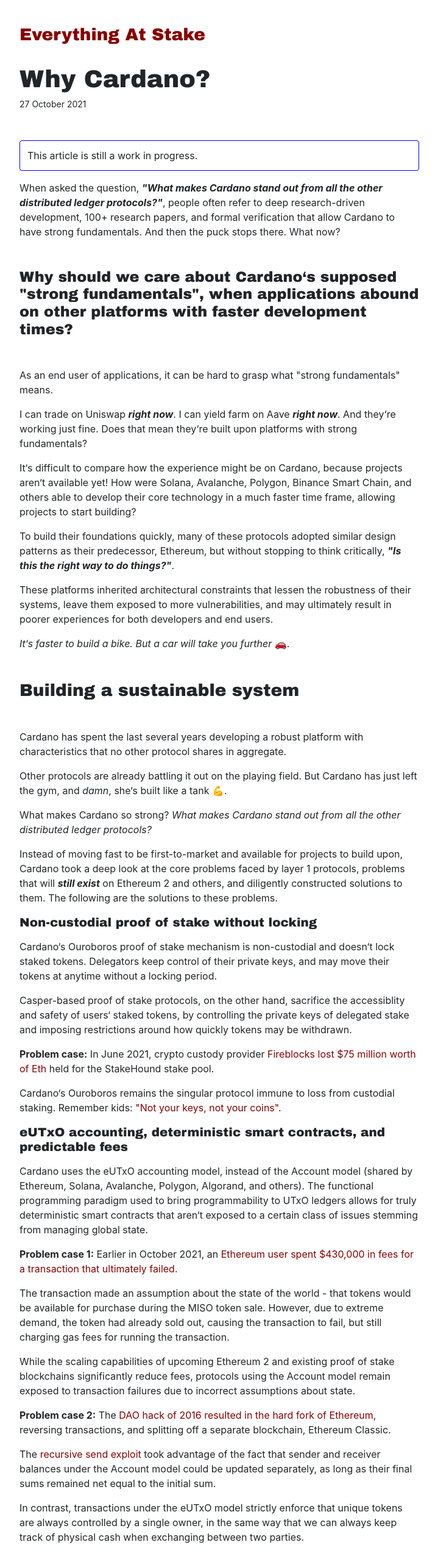
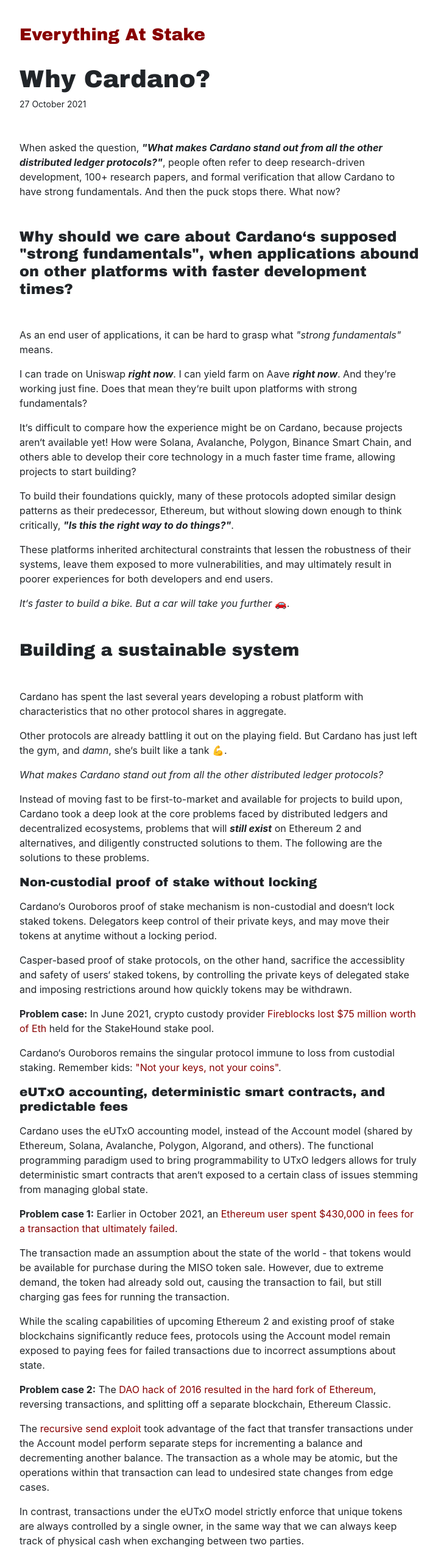
Before and after one commit to bryanyee/everything-at-stake, a Next.js app in the folder client/: page /why-cardano in a window 1280 px wide. Shown: the top 2551 px of the page at 61% size, without its empty margins (280-999 px from the left). Built offline with nearby package versions, Linux system fonts and the light colour scheme.

Commit message:
Finish why Cardano

```diff
--- a/client/pages/why-cardano.js
+++ b/client/pages/why-cardano.js
@@ -1,42 +1,38 @@
 import Emoji from 'components/Emoji';
 import ExternalLink from 'components/ExternalLink';
 import Layout from 'components/Layout';
-import HighlightBox from 'components/HighlightBox';
 
 import { UNICODE_VALUES } from 'config/constants';
 import { findPage } from 'config/pages';
 
 const page = findPage('why-cardano');
 
-// Unlike Ethereum 1.0, they all seem to tackle the "scalability" problem head on, either by implementing a proof of stake consensus mechanism upfront, or by using alternative data structures from blockchains (such as DAGs). Aside from this divergence from Ethereum to avoid the plauge of high fees, however, they still share many of the same limitations.
-
 // Additionally, functional programming in Haskell and Plutus may present a strange, novel pattern to problem solving to many developers, while Solidity, Rust, and C++ are more readily accessible to a much wider pool of developers.
 
-// No long running applications exist right now. Every popular dApp is at most the age of a toddler.
-
-// Curiously, the intro to the postmortem states: "Solana is designed for adversarial conditions."
-// But in the immediately following paragraph, it states: "The cause of the network stall was, in effect, a denial of service attack...These transactions created a memory overflow, which caused many validators to crash forcing the network to slow down and eventually stall."
-// Those statements don‘t line up.
+// Scaling resources:
+// https://github.com/input-output-hk/cardano-node/issues/3247 - [FR] - Increase network throughput
+// https://github.com/nervosnetwork/rfcs/blob/master/rfcs/0001-positioning/0001-positioning.md - The Nervos Network Positioning Paper
+// https://vitalik.ca/general/2021/01/05/rollup.html
+// https://limechain.tech/blog/how-ethereums-layer-2-scaling-solutions-tackle-blockchains-biggest-problem/
+// https://limechain.tech/blog/optimistic-rollups-vs-zk-rollups/
+// https://www.youtube.com/watch?v=eHus4eqPID4 - Charles Hoskinson on What sets Hydra Apart in terms of Sharding
 
 export default function WhyCardano() {
   return (
     <Layout date={page.date} title={page.title}>
-      <HighlightBox className="mb-3">
-        This article is still a work in progress.
-      </HighlightBox>
       <p>When asked the question, <strong><em>&quot;What makes Cardano stand out from all the other distributed ledger protocols?&quot;</em></strong>, people often refer to deep research-driven development, 100+ research papers, and formal verification that allow Cardano to have strong fundamentals. And then the puck stops there. What now?</p>
       <h4 className="my-5">Why should we care about Cardano‘s supposed &quot;strong fundamentals&quot;, when applications abound on other platforms with faster development times?</h4>
-      <p>As an end user of applications, it can be hard to grasp what &quot;strong fundamentals&quot; means.</p>
+      <p>As an end user of applications, it can be hard to grasp what <em>&quot;strong fundamentals&quot;</em> means.</p>
       <p>I can trade on Uniswap <strong><em>right now</em></strong>. I can yield farm on Aave <strong><em>right now</em></strong>. And they‘re working just fine. Does that mean they‘re built upon platforms with strong fundamentals?</p>
       <p>It‘s difficult to compare how the experience might be on Cardano, because projects aren‘t available yet! How were Solana, Avalanche, Polygon, Binance Smart Chain, and others able to develop their core technology in a much faster time frame, allowing projects to start building?</p>
-      <p>To build their foundations quickly, many of these protocols adopted similar design patterns as their predecessor, Ethereum, but without stopping to think critically, <strong><em>&quot;Is this the right way to do things?&quot;</em></strong>.</p>
+      <p>To build their foundations quickly, many of these protocols adopted similar design patterns as their predecessor, Ethereum, but without slowing down enough to think critically, <strong><em>&quot;Is this the right way to do things?&quot;</em></strong>.</p>
       <p>These platforms inherited architectural constraints that lessen the robustness of their systems, leave them exposed to more vulnerabilities, and may ultimately result in poorer experiences for both developers and end users.</p>
       <p><em>It‘s faster to build a bike. But a car will take you further</em> <Emoji unicode={UNICODE_VALUES.automobile} />.</p>
       <h3 className="my-5">Building a sustainable system</h3>
       <p>Cardano has spent the last several years developing a robust platform with characteristics that no other protocol shares in aggregate.</p>
       <p>Other protocols are already battling it out on the playing field. But Cardano has just left the gym, and <em>damn</em>, she‘s built like a tank <Emoji unicode={UNICODE_VALUES.flexedBiceps} />.</p>
-      <p>What makes Cardano so strong? <em>What makes Cardano stand out from all the other distributed ledger protocols?</em></p>
-      <p>Instead of moving fast to be first-to-market and available for projects to build upon, Cardano took a deep look at the core problems faced by layer 1 protocols, problems that will <strong><em>still exist</em></strong> on Ethereum 2 and others, and diligently constructed solutions to them. The following are the solutions to these problems.</p>
+      <p><em>What makes Cardano stand out from all the other distributed ledger protocols?</em></p>
+      <p>Instead of moving fast to be first-to-market and available for projects to build upon, Cardano took a deep look at the core problems faced by distributed ledgers and decentralized ecosystems, problems that will <strong><em>still exist</em></strong> on Ethereum 2 and alternatives, and diligently constructed solutions to them. The following are the solutions to these problems.</p>
       <h5 className="my-3">Non-custodial proof of stake without locking</h5>
       <p>Cardano‘s Ouroboros proof of stake mechanism is non-custodial and doesn‘t lock staked tokens. Delegators keep control of their private keys, and may move their tokens at anytime without a locking period.</p>
       <p>Casper-based proof of stake protocols, on the other hand, sacrifice the accessiblity and safety of users‘ staked tokens, by controlling the private keys of delegated stake and imposing restrictions around how quickly tokens may be withdrawn.</p>
@@ -46,9 +42,9 @@
       <p>Cardano uses the eUTxO accounting model, instead of the Account model (shared by Ethereum, Solana, Avalanche, Polygon, Algorand, and others). The functional programming paradigm used to bring programmability to UTxO ledgers allows for truly deterministic smart contracts that aren‘t exposed to a certain class of issues stemming from managing global state.</p>
       <p><strong>Problem case 1:</strong> Earlier in October 2021, an <ExternalLink href="https://www.theblockcrypto.com/post/120438/ethereum-user-pays-430000-in-transaction-fees-for-a-failed-payment">Ethereum user spent $430,000 in fees for a transaction that ultimately failed</ExternalLink>.</p>
       <p>The transaction made an assumption about the state of the world - that tokens would be available for purchase during the MISO token sale. However, due to extreme demand, the token had already sold out, causing the transaction to fail, but still charging gas fees for running the transaction.</p>
-      <p>While the scaling capabilities of upcoming Ethereum 2 and existing proof of stake blockchains significantly reduce fees, protocols using the Account model remain exposed to transaction failures due to incorrect assumptions about state.</p>
+      <p>While the scaling capabilities of upcoming Ethereum 2 and existing proof of stake blockchains significantly reduce fees, protocols using the Account model remain exposed to paying fees for failed transactions due to incorrect assumptions about state.</p>
       <p><strong>Problem case 2:</strong> The <ExternalLink href="https://www.gemini.com/cryptopedia/the-dao-hack-makerdao">DAO hack of 2016 resulted in the hard fork of Ethereum</ExternalLink>, reversing transactions, and splitting off a separate blockchain, Ethereum Classic.</p>
-      <p>The <ExternalLink href="https://blog.ethereum.org/2016/06/17/critical-update-re-dao-vulnerability/">recursive send exploit</ExternalLink> took advantage of the fact that sender and receiver balances under the Account model could be updated separately, as long as their final sums remained net equal to the initial sum.</p>
+      <p>The <ExternalLink href="https://blog.ethereum.org/2016/06/17/critical-update-re-dao-vulnerability/">recursive send exploit</ExternalLink> took advantage of the fact that transfer transactions under the Account model perform separate steps for incrementing a balance and decrementing another balance. The transaction as a whole may be atomic, but the operations within that transaction can lead to undesired state changes from edge cases.</p>
       <p>In contrast, transactions under the eUTxO model strictly enforce that unique tokens are always controlled by a single owner, in the same way that we can always keep track of physical cash when exchanging between two parties.</p>
       <p>Of course, various tooling such as contract validation, IDE tools, and audits can help mitigate issues under the Account model. But having transaction determinism built directly into eUTxO accounting is certainly an advantage for mission-critical systems.</p>
       <h5 className="my-3">Native tokens and babel fees</h5>
@@ -57,29 +53,31 @@
       <p><strong>Problem case:</strong> I once tried to swap USDT for another ERC20 token on Uniswap. However, my wallet didn‘t have any ETH to cover the transaction fee, and I wasn‘t even able change a small amount of USDT into ETH to enable the swap, because that required ETH too! Instead, I purchased ETH on a centralized exchange and moved it to my wallet in order to move forward with the transaction on Uniswap.</p>
       <p>Babel fees avoids this scenario completely.</p>
       <h5 className="my-3">Graceful degredation under extreme network activity</h5>
-      <p>How about scaling - the feature that all &quot;Ethereum killers&quot; use to try to claim marketshare from Ethereum? It‘s hard to compare direct performance based on provided tps numbers - are these simple transactions or complex contracts? What‘s the block size, and can it be increased? What are the hardware requirements of each network‘s nodes? And while Ethereum is experiencing high transaction fees, none of these alternative protocols currently have the same real world traffic that would warrant such congestion.</p>
-      <p>Instead, it can be helpful to consider how platforms generally handle infrequent periods of extreme traffic, far-exceeding base level network activity.</p>
+      <p>It can be difficult to compare throughout performance across layer 1 protocols based on provided tps numbers. Are these simple transactions or complex contracts? What‘s the block size, and can it be increased? What are the hardware requirements of each network‘s nodes? And while Ethereum is experiencing high transaction fees, none of these alternative protocols currently have the same real world traffic that would warrant such congestion.</p>
+      <p>Rather, it‘s helpful to consider how platforms generally handle infrequent periods of extreme traffic, far-exceeding base level network activity, such as during a large NFT drop or denial of service attack.</p>
       <p><strong>Problem case:</strong> In September 2021, <ExternalLink href="https://beincrypto.com/solana-down-developers-restart-mainnet-beta/">Solana experienced a network outage lasting 17 hours</ExternalLink>, until the network could be upgraded and restarted.</p>
-      <p>In their <ExternalLink href="https://solana.com/news/9-14-network-outage-initial-overview">postmortem</ExternalLink>, it‘s noted that the system underwent a denial of service attack, stemming from hyper activity from bots trading around the Grape Protocol IDO, sometimes reaching 400,000 transactions per second.</p>
+      <p>Their <ExternalLink href="https://solana.com/news/9-14-network-outage-initial-overview">postmortem</ExternalLink> notes that the system underwent a denial of service attack, stemming from hyper activity from bots trading around the Grape Protocol IDO, sometimes reaching 400,000 transactions per second.</p>
       <p><em>&quot;The cause of the network stall was, in effect, a denial of service attack...These transactions created a memory overflow, which caused many validators to crash forcing the network to slow down and eventually stall.&quot;</em></p>
       <p>How would Cardano have handled this? Cardano may not currently be able to process a significant amount of transactions per second, but it‘s designed for graceful degradation.</p>
-      <p>Nodes can hold two blocks worth of transactions in the mempool (transaction queue). During periods of extreme network activity, transactions may only be accepted into the mempool as space frees up. dApp clients have the responsibility of retrying transaction submissions or providing a user experience for failures. This isn‘t a sunny day experience for end users, but at least the network is designed to stay afloat in times of high traffic, continuing to process transactions until the network spike has ended, such as during a large NFT drop or denial of service attack.</p>
+      <p>Nodes can hold two blocks worth of transactions in the mempool (transaction queue). During periods of extreme network activity, transactions may only be accepted into the mempool as space frees up. dApp clients have the responsibility of retrying transaction submissions or providing a user experience for failures. This isn‘t a sunny day experience for end users, but it doesn‘t need to be for periods of unbounded demand. The network is designed to stay afloat in times of significantly high traffic, provide feedback to end users instead of stalling, and continue to process transactions until a network spike has ended.</p>
       <p>Can Solana adopt this or another solution for handling extreme traffic? It can. But a band-aid approach to development isn‘t appropriate for building platforms on top of which significant sums of funds are already being managed.</p>
       <h5 className="my-3">Scaling for the future</h5>
-      <p>Protocols must still be able to scale as base network activity increases over time.</p>
-      <p>While Solana‘s current plan for future scaling entails relying on node operators to upgrade their already high-requirement hardware (256GB RAM), Cardano‘s Hydra allows for significant linear scaling - as the number of applications and transactions grow, Hydra heads may be added to the network without needing to upgrade hardware. Hydra heads may even be comprised of nodes that already exist on the network. The nodes just adopt additional responsibilities to participate in a Hydra head.</p>
+      <p>This article won‘t try to declare a <em>&quot;winner&quot;</em> across scaling strategies. Each has tradeoffs, and time will tell how well they serve the platforms and use cases that implement them.</p>
+      <p>The challenges each scaling strategy face are difficult to compare one-to-one. Sharding (splitting data processing and storage across partitions) makes it difficult to compose dApps across shards and faces challenges when resharding for future needs. Vertical scaling (increasing the block size and/or increasing node requirements) generally leads to centralization as the costs to participate in the network increases. Rollups (performing transaction computations off-chain and storing transaction data on-chain) may be computationally expensive. State channels (fast off-chain transactions between participants) limit the data used in transactions to a single channel at a time, and a definitive solution for scaling programs with no logical owner isn‘t yet clear.</p>
+      <p>Cardano‘s Hydra is an isomorphic state channel solution. While the challenges of state channels are still getting tackled, several benefits to the approach make it a viable path forward.</p>
+      <p>The isomorphic property of Hydra state channels allows the ledger model and transactions to behave off-chain exactly the same way as they do on-chain. This property, along with the architectural characteristic that Hydra extends processing capability on top of the main chain, has the benefit that implementing Hydra will not require a significant upgrade of the main chain (such as in sharding, and possibly rollups). Additionally, Hydra participants can be comprised of existing trusted stake pool operators. As the network scales to process more transactions, the number of nodes and hydra participants can scale as well to meet the demand.</p>
       <h3 className="my-5">Does any of this really matter?</h3>
       <p>All these technical achievements sound great, but Cardano still doesn‘t have useable applications. Meanwhile, Ethereum 2 is just around the corner, and Solana‘s experiencing a booming ecosystem.</p>
       <p>Let‘s take a look at these questions: <strong><em>How much are you willing to put up with the problems above? What level of risk do you accept for products that work on most days, but aren‘t guaranteed to?</em></strong></p>
-      <p>As the ecosystem grows, issues will continue to happen. Funds will be lost. Networks must handle an increasing number of transactions.</p>
+      <p>As the ecosystem grows, issues will continue to happen. Funds will be lost. Networks must handle an increasing number of transactions. There are no mature dApps, as the existing ones are at most a few years old. The growing pains from those experienced on Ethereum will soon make their way to the younger platforms that preserved fragile components of earlier designs.</p>
       <p>Can we trust the first-to-market platforms to support the needs of the future? Will enterprises and governments accept the current risks as status quo, or should they demand high safety guarantees for the infrastructure that runs giant financial applications and massive amounts of data?</p>
       <p>Platforms can of course evolve over time. But as the development of Ethereum 2 has shown, re-working the core architecture of a layer 1 protocol can be overwhelmingly complex. Huge props to the team for taking on the challenge.</p>
       <p><em>Changing the engine of a moving train is no easy feat <Emoji unicode={UNICODE_VALUES.locomotive} />.</em></p>
-      <p>Now take the concept of layer 1&apos;s as a decentralized operating system, and bring it to the local level - a personal computer.</p>
+      <p>Now take the concept of these protocols as a decentralized operating system, and bring it to the local level - a personal computer.</p>
       <p>There may be plenty of computers on the market right now with cool programs and applications, but they crash from time to time, leave control of yield-earning assets up to external machines, and are built upon a coding paradigm that remains vulnerable to certain classes of attack. However, the next generation computer has just launched their core OS, and a <ExternalLink href="https://www.cardanocube.io/cardano-ecosystem-interactive-map">plethora of applications</ExternalLink> are in the works.</p>
       <h3 className="my-5">What‘s next?</h3>
       <p>It‘s funny that people still call Cardano a <em>ghost</em> chain, when in actuality, it‘s more like a <em>hulk</em> chain.</p>
-      <p>The wave of projects is coming, and they‘re built on solid fundamentals. On top of that, there‘s plans to open up the protocol to the larger <ExternalLink href="https://www.youtube.com/watch?v=k8a6tX53YPs">ocean of programming languages</ExternalLink> via the IELE virtual machine, a model for governance that projects running on Cardano can adopt themselves, algorithmic stablecoins (Djed) that are formally verified to maintain their peg and be resistant to extreme market activity, and the ability to perform seamless protocol upgrades via the hardfork combinator.</p>
+      <p>The wave of projects is coming, and they‘re built on solid fundamentals. On top of that, there‘s plans to open up the protocol to the larger <ExternalLink href="https://www.youtube.com/watch?v=k8a6tX53YPs">ocean of programming languages</ExternalLink> via the IELE virtual machine, a model for governance that projects running on Cardano can adopt themselves, algorithmic stablecoins (Djed) that are formally verified to maintain their peg and be resistant to extreme market volatility, and the ability to perform seamless protocol upgrades via the hardfork combinator.</p>
       <p>The next few months and beyond are very exciting as applications launch and partnerships form with real world enterprises and governments to bring solutions for deFi, payments, identity, voting, gaming, infrastructure, and more to the masses.</p>
       <h3 className="my-5">Resources</h3>
       <p>Below is a short selection of whitepapers and resources that constitute only a portion of the immense work that Cardano has done so far, many of which are already implemented.</p>
```
